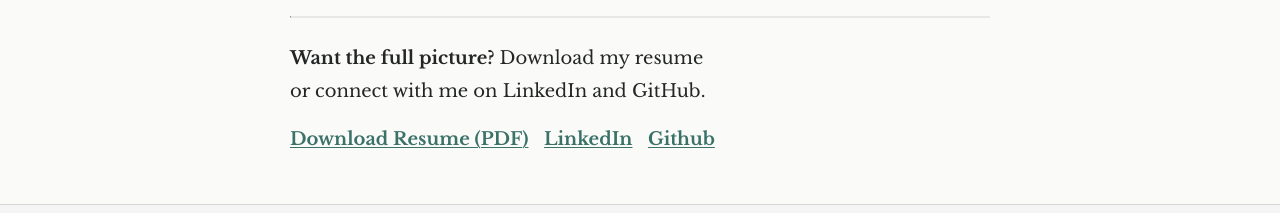
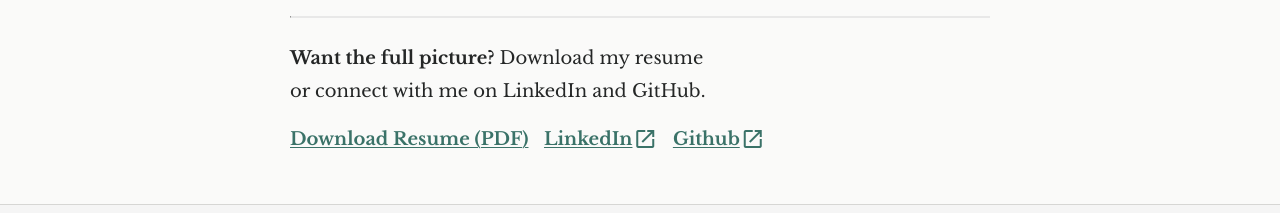
Before and after one commit to emeans/elizabeth-means, a Next.js app: page /about in a window 1280 px wide. Shown: the part 840-1053 px from the top of the page. Built offline with nearby package versions, Linux system fonts and the light colour scheme.

Commit message:
Code review changes

```diff
--- a/app/components/design-system/Link/Link.module.css
+++ b/app/components/design-system/Link/Link.module.css
@@ -11,18 +11,18 @@
   transition: all 0.2s ease-in-out;
   display: inline-flex;
   align-items: center;
-  gap: 0.25em;
+  gap: 0.05em;
 }
 
 .externalIcon {
-  display: inline-flex;
+  display: inline-block;
   font-size: var(--typography-size-xs);
-  opacity: 0.7;
-  transition: opacity 0.2s ease;
 }
 
-.link:hover .externalIcon {
-  opacity: 1;
+.linkText {
+  text-decoration: inherit;
+  text-decoration-thickness: inherit;
+  text-underline-offset: inherit;
 }
 
 /* ========================================
@@ -66,14 +66,21 @@
 
 .inline {
   color: var(--action-primary-default);
+  text-decoration: none;
+  font-weight: var(--typography-weight-bold);
+}
+
+.inline .linkText {
   text-decoration: underline;
   text-decoration-thickness: 1px;
   text-underline-offset: 2px;
-  font-weight: var(--typography-weight-bold);
 }
 
 .inline:hover {
   color: var(--action-primary-hover);
+}
+
+.inline:hover .linkText {
   text-decoration-thickness: 2px;
 }
 
@@ -96,6 +103,9 @@
 
 .standalone:hover {
   color: var(--action-primary-hover);
+}
+
+.standalone:hover .linkText {
   text-decoration: underline;
   text-decoration-thickness: 1px;
   text-underline-offset: 2px;
--- a/app/components/design-system/Link/Link.tsx
+++ b/app/components/design-system/Link/Link.tsx
@@ -31,6 +31,8 @@ interface BaseLinkProps {
     variant?: 'nav' | 'inline' | 'standalone' | 'cta';
     /** When true (e.g. in a mobile nav menu), link uses block layout and full-width styling */
     blockLayout?: boolean;
+    /** When true, do not show the open-in-new icon on external links (e.g. icon-only footer links) */
+    hideExternalIcon?: boolean;
     children: React.ReactNode;
     className?: string;
     'aria-label'?: string;
@@ -54,6 +56,7 @@ type LinkProps = ExternalLinkProps | InternalLinkProps;
 export default function Link({
     variant = 'inline',
     blockLayout = false,
+    hideExternalIcon = false,
     href,
     external = false,
     download,
@@ -73,6 +76,13 @@ export default function Link({
         .filter(Boolean)
         .join(' ');
 
+    const wrapInLinkText = variant === 'inline' || variant === 'standalone';
+    const linkContent = wrapInLinkText ? (
+        <span className={styles.linkText}>{children}</span>
+    ) : (
+        children
+    );
+
   // External links or downloads use standard anchor tag
     if (external || download) {
         return (
@@ -86,12 +96,12 @@ export default function Link({
             onClick={onClick}
             {...props}
         >
-            {children}
-            {/* {external && variant !== 'cta' && (
-            <span className={styles.externalIcon} aria-hidden="true">
-                ↗
-            </span>
-            )} */}
+            {linkContent}
+            {external && variant !== 'cta' && !hideExternalIcon && (
+                <span className={`${styles.externalIcon} material-symbols-outlined`} aria-hidden="true">
+                    open_in_new
+                </span>
+            )}
         </a>
         );
     }
@@ -107,7 +117,7 @@ export default function Link({
             onClick={onClick}
             {...props}
         >
-            {children}
+            {linkContent}
         </a>
         );
     }
@@ -121,7 +131,7 @@ export default function Link({
         onClick={onClick}
         {...props}
         >
-        {children}
+        {linkContent}
         </NextLink>
     );
 }
--- a/app/features/home/Hero/Hero.module.css
+++ b/app/features/home/Hero/Hero.module.css
@@ -60,7 +60,7 @@
   text-align: left;
   font-size: var(--typography-size-sm);
   color: var(--text-secondary);
-  line-height: 0;
+  margin-top: -8px;
   display: block;
 }
 
--- a/app/features/shared/Footer/Footer.tsx
+++ b/app/features/shared/Footer/Footer.tsx
@@ -20,6 +20,7 @@ export default function Footer() {
                   href='https://www.linkedin.com/in/elizabeth-a-means/'
                   external
                   variant='standalone'
+                  hideExternalIcon
                   aria-label='LinkedIn profile'>
                   <LinkedInIcon aria-hidden />
                 </Link>
@@ -28,6 +29,7 @@ export default function Footer() {
                   href='https://github.com/emeans'
                   external
                   variant='standalone'
+                  hideExternalIcon
                   aria-label='GitHub profile'>
                   <GitHubIcon aria-hidden />
                 </Link>
--- a/app/layout.tsx
+++ b/app/layout.tsx
@@ -49,6 +49,12 @@ export const metadata: Metadata = {
 export default function RootLayout({ children }: { children: React.ReactNode }) {
   return (
     <html lang='en' className={`${libreBaskerville.variable} ${publicSans.variable}`}>
+      <head>
+        <link
+          rel="stylesheet"
+          href="https://fonts.googleapis.com/css2?family=Material+Symbols+Outlined:opsz,wght,FILL,GRAD@24,400,0,0"
+        />
+      </head>
       <body>
         <AppLayout>{children}</AppLayout>
         <Script
```
Also changed, not shown: app/(pages)/lab/page.tsx (+5 -4 lines).
